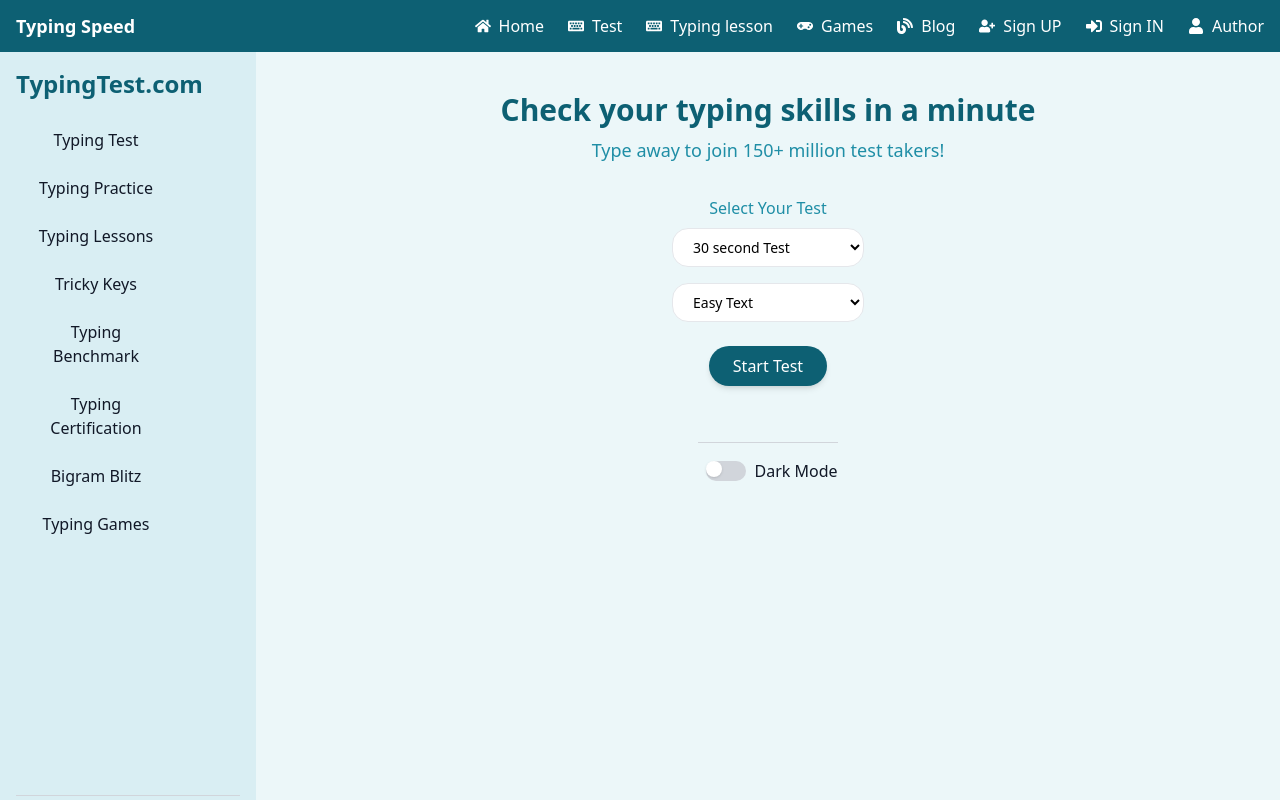
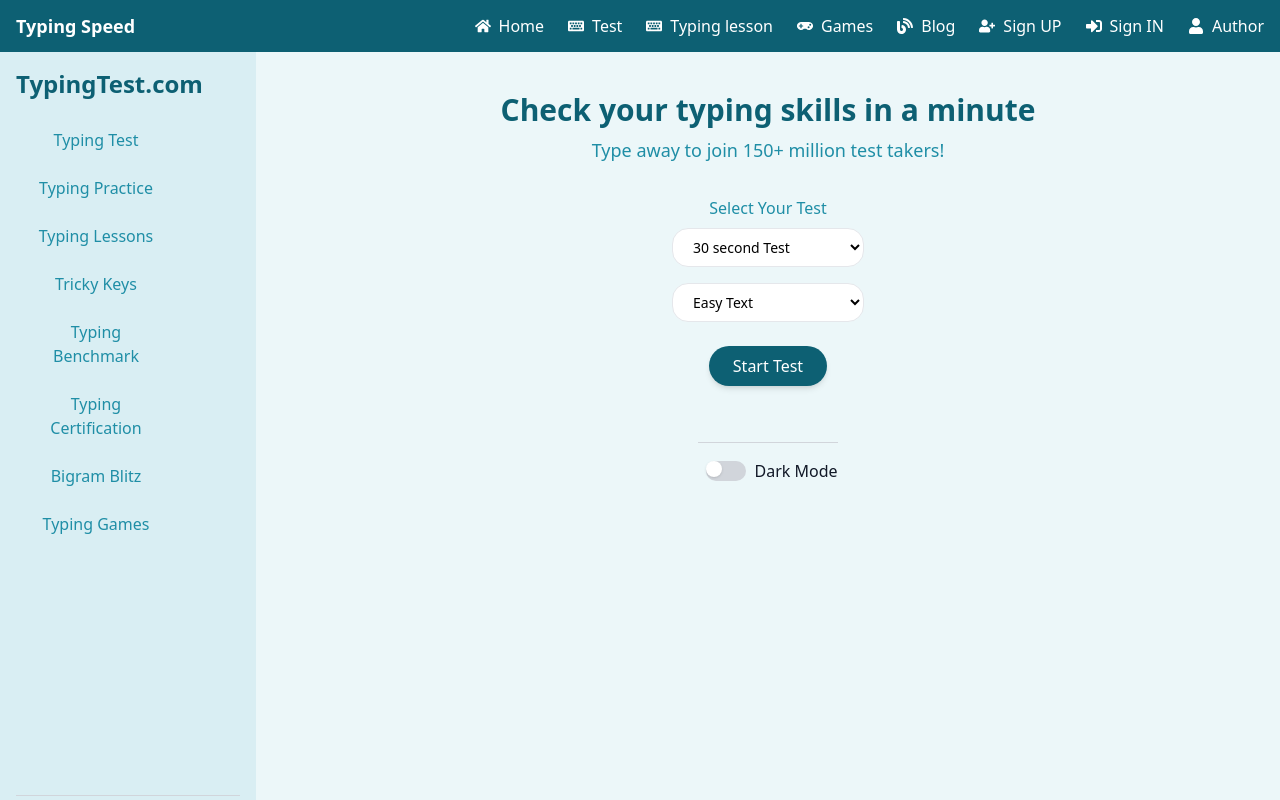
Before and after one commit to Joy-chandra-roy/typing-speed, a React (Vite) app: page / in a window 1280 px wide. Shown: the top 800 px of the page. Built offline with nearby package versions, Linux system fonts and the light colour scheme.

Commit message:
only router set

```diff
--- /dev/null
+++ b/src/pages/Home/B_Blitz/B_Blitz.jsx
@@ -0,0 +1,11 @@
+import React from 'react';
+
+const B_Blitz = () => {
+    return (
+        <div>
+            <h1>This is Bigram Blitz page</h1>
+        </div>
+    );
+};
+
+export default B_Blitz;
--- /dev/null
+++ b/src/pages/Home/Benchmark/Benchmark.jsx
@@ -0,0 +1,11 @@
+import React from 'react';
+
+const Benchmark = () => {
+    return (
+        <div>
+            <h1>This is Benchmark page</h1>
+        </div>
+    );
+};
+
+export default Benchmark;
--- /dev/null
+++ b/src/pages/Home/Certificate/Certificate.jsx
@@ -0,0 +1,12 @@
+import React from 'react';
+
+
+const Certificate = () => {
+    return (
+        <div>
+            <h1>This is Certificate page</h1>
+        </div>
+    );
+};
+
+export default Certificate;
--- a/src/pages/Home/Home/Home.jsx
+++ b/src/pages/Home/Home/Home.jsx
@@ -1,5 +1,5 @@
 import { useState } from "react";
-import { NavLink } from "react-router-dom";
+import {Link, NavLink } from "react-router-dom";
 
 const Home= () => {
   const [darkMode, setDarkMode] = useState(false);
@@ -14,15 +14,15 @@
       <aside className="flex flex-col w-64 p-4 bg-white-100 dark:text-black ">
         <NavLink to="/" className={`mb-6 text-2xl font-bold  ${darkMode? "text-white":"text-[#0D6073]"}`}>TypingTest.com</NavLink>
         <nav>
-          <ul className="space-y-4">
-            <li className="w-40 px-3 py-1 text-center cursor-pointer hover:bg-[#0D6073] rounded-xl hover:text-white">Typing Test</li>
-            <li className="w-40 px-3 py-1 text-center cursor-pointer hover:bg-[#0D6073] rounded-xl hover:text-white">Typing Practice</li>
-            <li className="w-40 px-3 py-1 text-center cursor-pointer hover:bg-[#0D6073] rounded-xl hover:text-white">Typing Lessons</li>
-            <li className="w-40 px-3 py-1 text-center cursor-pointer hover:bg-[#0D6073] rounded-xl hover:text-white">Tricky Keys</li>
-            <li className="w-40 px-3 py-1 text-center cursor-pointer hover:bg-[#0D6073] rounded-xl hover:text-white">Typing Benchmark</li>
-            <li className="w-40 px-2 py-1 text-center cursor-pointer hover:bg-[#0D6073] rounded-xl hover:text-white">Typing Certification</li>
-            <li className="w-40 px-3 py-1 text-center cursor-pointer hover:bg-[#0D6073] rounded-xl hover:text-white">Bigram Blitz</li>
-            <li className="w-40 px-3 py-1 text-center cursor-pointer hover:bg-[#0D6073] rounded-xl hover:text-white">Typing Games</li>
+          <ul className="flex flex-col space-y-4">
+            <Link to="/test" className="w-40 px-3 py-1 text-center cursor-pointer hover:bg-[#0D6073] rounded-xl hover:text-white text-[#1f8ea6]">Typing Test</Link>
+            <Link to="/practice" className="w-40 px-3 py-1 text-center cursor-pointer hover:bg-[#0D6073] rounded-xl hover:text-white text-[#1f8ea6]">Typing Practice</Link>
+            <Link to="/typingLesson" className="w-40 px-3 py-1 text-center cursor-pointer hover:bg-[#0D6073] rounded-xl hover:text-white text-[#1f8ea6]">Typing Lessons</Link>
+            <Link to="/tricky" className="w-40 px-3 py-1 text-center cursor-pointer hover:bg-[#0D6073] rounded-xl hover:text-white text-[#1f8ea6]">Tricky Keys</Link>
+            <Link to="/benchmark" className="w-40 px-3 py-1 text-center cursor-pointer hover:bg-[#0D6073] rounded-xl hover:text-white text-[#1f8ea6]">Typing Benchmark</Link>
+            <Link to="/certificate" className="w-40 px-2 py-1 text-center cursor-pointer hover:bg-[#0D6073] rounded-xl hover:text-white text-[#1f8ea6]">Typing Certification</Link>
+            <Link to="/b_blitz" className="w-40 px-3 py-1 text-center cursor-pointer hover:bg-[#0D6073] rounded-xl hover:text-white text-[#1f8ea6]">Bigram Blitz</Link>
+            <Link to="/games" className="w-40 px-3 py-1 text-center cursor-pointer hover:bg-[#0D6073] rounded-xl hover:text-white text-[#1f8ea6]">Typing Games</Link>
           </ul>
         </nav>
         <div className="pt-4 mt-auto border-t border-gray-300 dark:border-gray-700">
--- /dev/null
+++ b/src/pages/Home/Practice/Practice.jsx
@@ -0,0 +1,12 @@
+import React from 'react';
+
+
+const Practice = () => {
+    return (
+        <div>
+            <h1>This is Practice</h1>
+        </div>
+    );
+};
+
+export default Practice;
--- /dev/null
+++ b/src/pages/Home/Tricky/Tricky.jsx
@@ -0,0 +1,11 @@
+import React from 'react';
+
+const Tricky = () => {
+    return (
+        <div>
+            <h1>This is tricky page</h1>
+        </div>
+    );
+};
+
+export default Tricky;
--- a/src/pages/Home/Typing lesson/TypingLesson.jsx
+++ b/src/pages/Home/Typing lesson/TypingLesson.jsx
@@ -1,9 +1,10 @@
 import React from 'react';
+
 
 const TypingLesson = () => {
     return (
         <div>
-
+            <h1>This is TypingLesson page</h1>
         </div>
     );
 };
```
Also changed, not shown: src/Router/Router.jsx (+26 -0 lines).
